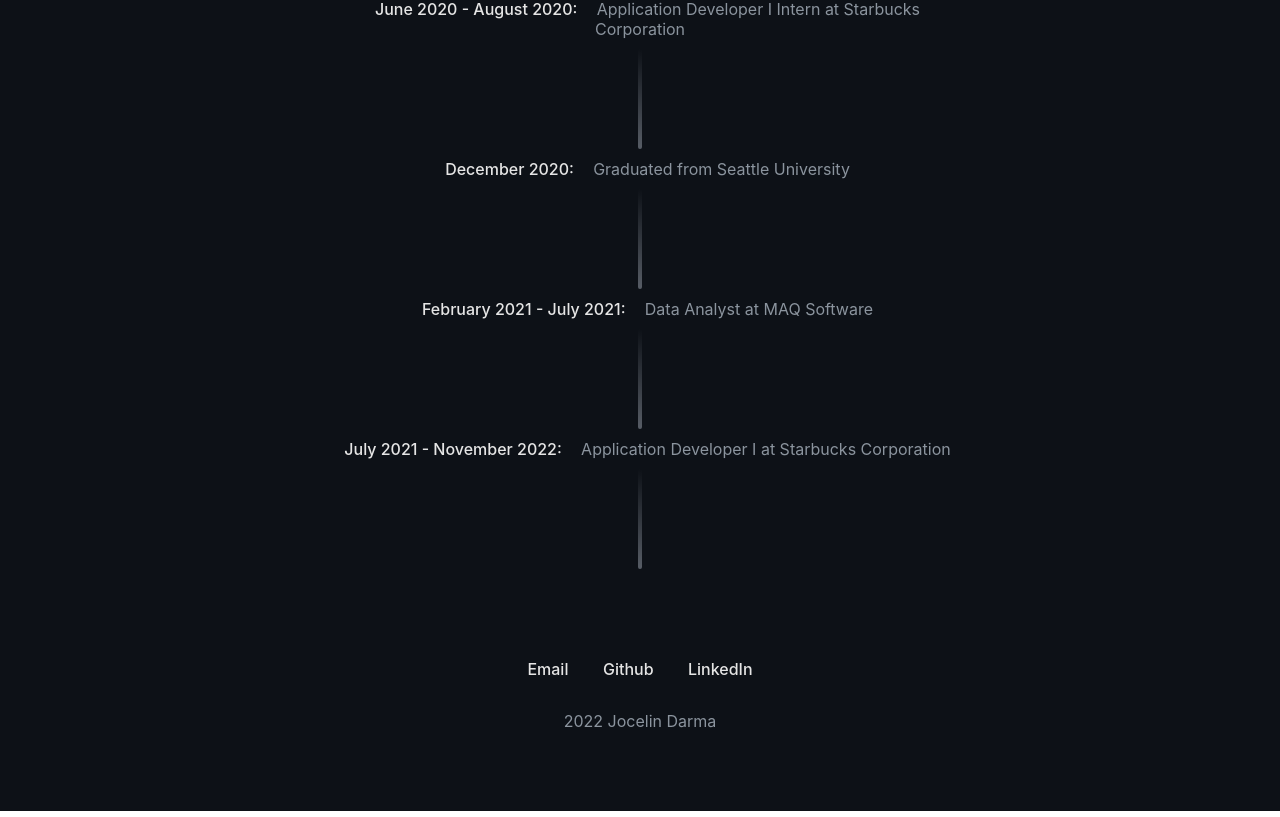
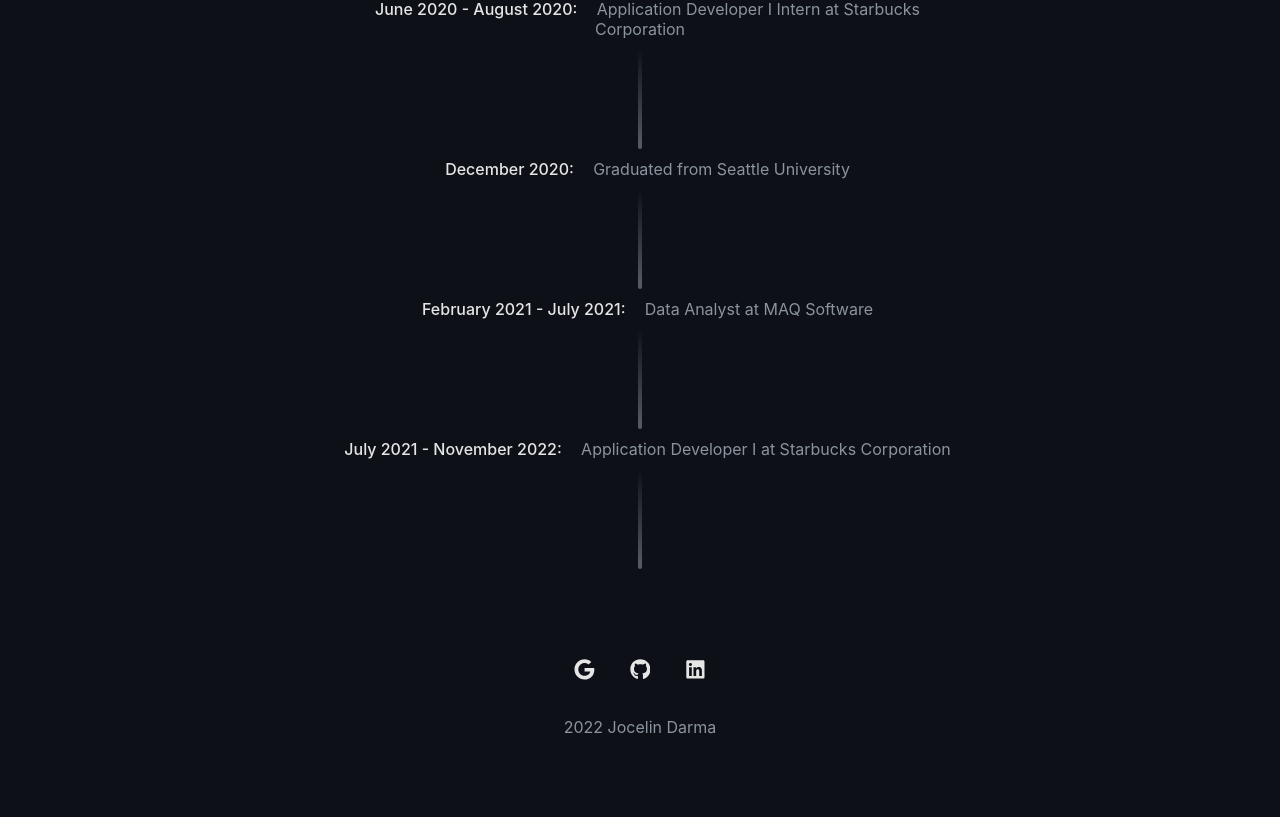
Before and after one commit to jocelindarma/jocelindarma.github.io, a React (Create React App) app: page / in a window 1280 px wide. Shown: the part 1605-2422 px from the top of the page. Built offline with nearby package versions, Linux system fonts and the light colour scheme.

Commit message:
update footer

```diff
--- a/src/components/Footer/Footer.css
+++ b/src/components/Footer/Footer.css
@@ -2,6 +2,10 @@
   padding: 5rem 0;
   color: var(--white-smoke-color);
   text-align: center;
+}
+
+.contact {
+  font-size: 1.3rem;
 }
 
 .white-text {
--- a/src/components/Footer/Footer.js
+++ b/src/components/Footer/Footer.js
@@ -1,12 +1,13 @@
 import "./Footer.css";
+import {FaGithub, FaLinkedin, FaGoogle} from 'react-icons/fa'
 
 export const Footer = () => {
   return (
     <footer className="container-footer">
       <p>
-        <a href="mailto:jocelindarma13@gmail.com" target="_top"><span className="white-text">Email</span></a>{" "}
-        <a href="https://github.com/jocelindarma" target="_blank" rel="noreferrer"><span className="white-text">Github</span></a>{" "}
-        <a href="https://www.linkedin.com/in/jocelindarma/" target="_blank" rel="noreferrer"><span className="white-text">LinkedIn</span></a>{" "}
+        <a href="mailto:jocelindarma13@gmail.com" target="_top"><span className="white-text contact"><FaGoogle/></span></a>{" "}
+        <a href="https://github.com/jocelindarma" target="_blank" rel="noreferrer"><span className="white-text contact"><FaGithub/></span></a>{" "}
+        <a href="https://www.linkedin.com/in/jocelindarma/" target="_blank" rel="noreferrer"><span className="white-text contact"><FaLinkedin/></span></a>{" "}
       </p>
       <p className="copyright"> 2022 Jocelin Darma </p>
     </footer>
```
